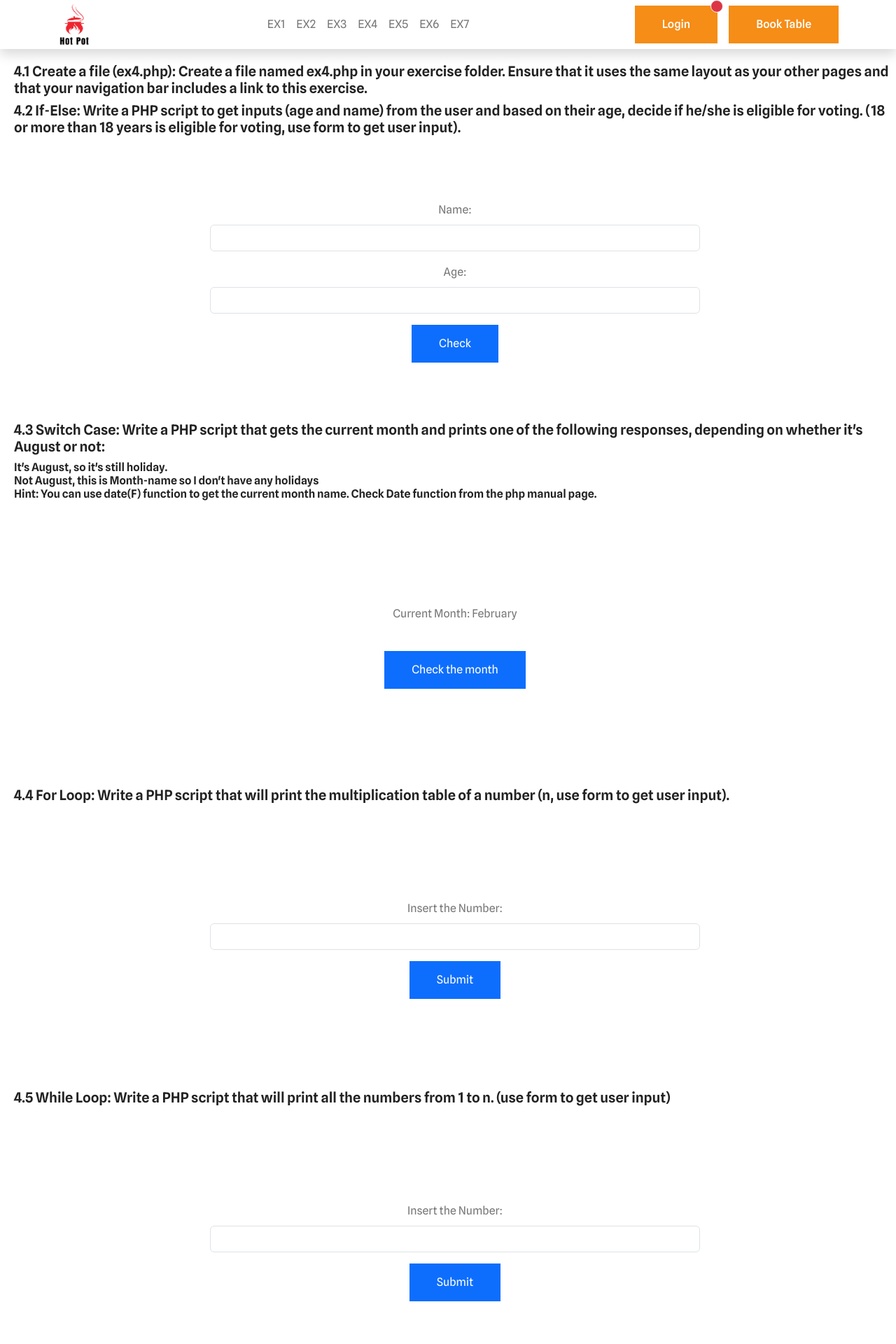
After one commit to akilamadhufin/src, a PHP site: page /rpamp_tasks/ex4.php in a window 1280 px wide. The commit adds this page. Shown: the top 1920 px of the page at 70% size. Run offline with PHP 8.4, Linux system fonts and the light colour scheme; some libraries are stand-ins or nearby versions.

Commit message:
ex3 and ex4 completed

```diff
--- a/rpamp_tasks/ex2.php
+++ b/rpamp_tasks/ex2.php
@@ -1,11 +1,12 @@
 <?php
-$title="EX2" ;
+$title="Exercise 2: Create universal header, footer, or sidebar" ;
 include 'header.php' ;?>
 
-
+<div style="padding: 20px;">
 
 <h3> This is ex2</h3>
 
 <P>Lorem ipsum, dolor sit amet consectetur adipisicing elit. Quae, commodi doloribus sunt, ad est vitae delectus itaque iusto repellat maiores sint tempore architecto minima minus tenetur! Dolor voluptas iste architecto.</p>
 
+</div>
 <?php include 'footer.php' ; ?>
--- /dev/null
+++ b/rpamp_tasks/ex4.php
@@ -0,0 +1,131 @@
+<?php
+    $title = "Exercise 4:  Control flow and loops" ;
+include 'header.php'; ?>
+
+<div style="padding-left: 20px; padding-top: 20px; padding-bottom: 20px">
+
+<h5>4.1 Create a file (ex4.php): Create a file named ex4.php in your exercise folder. Ensure that it uses the same layout as your other pages and that your navigation bar includes a link to this exercise.</h5>
+
+<h5>4.2 If-Else: Write a PHP script to get inputs (age and name) from the user and based on their age, decide if he/she is eligible for voting. (18 or more than 18 years is eligible for voting, use form to get user input).</h5>
+<div class="container d-flex justify-content-center align-items-center" style="min-height: 50vh;">
+<form name="vote_eligibility" method="post" action="<?php echo htmlspecialchars($_SERVER["PHP_SELF"]); ?>" class="text-center">
+        <div class="mb-3">
+            <label for="name" class="form-label">Name:</label>
+            <input type="text" class="form-control" name="name" required style="width: 700px;">
+        </div>
+
+        <div class="mb-3">
+            <label for="age" class="form-label">Age:</label>
+            <input type="text" class="form-control" name="age" required style="width: 700px;">
+        </div>
+
+        <button type="submit" class="btn btn-primary">Check</button>
+    </form>
+</div>
+
+<?php
+if ($_SERVER["REQUEST_METHOD"] == "POST" && isset($_POST["name"]) && isset($_POST["age"])) {
+    $name = isset($_POST["name"]) ? $_POST["name"] : "";
+    $age = isset($_POST["age"]) ? $_POST["age"] : "";
+
+    if (!is_numeric($age)) {
+        echo "<h3>Hello $name, age should be a valid number.</h3>";
+    } elseif ($age >= 18) {
+        echo "<h3>Hello $name, You are eligible for voting.</h3>";
+    } elseif ($age < 18) {
+        echo "<h3>Hello $name, You are not eligible for voting.</h3>";
+    } else {
+        echo "<h3>Hello $name, age or name is invalid.</h3>";
+    }
+}
+?>
+<h5>4.3 Switch Case: Write a PHP script that gets the current month and prints one of the following responses, depending on whether it's August or not:</h5>
+<H6>It's August, so it's still holiday.<br>
+Not August, this is Month-name so I don't have any holidays<br>
+Hint: You can use date(F) function to get the current month name. Check Date function from the php manual page.</h6></h5>
+<div class="container d-flex justify-content-center align-items-center" style="min-height: 50vh;">
+<form name="month" method="post" action="<?php echo htmlspecialchars($_SERVER["PHP_SELF"]); ?>" class="text-center">
+        <div class="mb-3">
+            <label for="month" class="form-label">
+                <?php
+                $month = date("F");
+                echo "<p>Current Month: $month</p>";
+                ?>
+                </label>
+        </div>
+        <button type="submit" class="btn btn-primary">Check the month</button>
+    </form>
+</div>
+<?php
+if ($_SERVER["REQUEST_METHOD"] == "POST"){
+    $month = date("F");
+
+    switch ($month) {
+        case "August":
+            echo "<h3>It's August, so it's still a holiday.</h3>";
+            break;
+        default:
+            echo "<h3>Not August, this is $month, so I don't have any holidays.</h3>";
+    }
+}
+?>
+<h5>4.4 For Loop: Write a PHP script that will print the multiplication table of a number (n, use form to get user input).</h5>
+<div class="container d-flex justify-content-center align-items-center" style="min-height: 50vh;">
+<form name="multiplicationTable" method="post" action="<?php echo htmlspecialchars($_SERVER["PHP_SELF"]); ?>" class="text-center">
+        <div class="mb-3">
+            <label for="number1" class="form-label">Insert the Number:</label>
+            <input type="text" class="form-control" name="number1" required style="width: 700px;">
+        </div>
+       <button type="submit" class="btn btn-primary">Submit</button>
+    </form>
+</div>
+<?php
+if ($_SERVER["REQUEST_METHOD"] == "POST" && isset($_POST["number1"])) {
+    $number1 = isset($_POST["number1"]) ? $_POST["number1"] : "";
+
+    for($i=0; $i<=$number1; $i++){
+        echo "$i * $number1 = " . $i * $number1 . "<br>";
+
+    }
+}
+?>
+<h5>4.5 While Loop: Write a PHP script that will print all the numbers from 1 to n. (use form to get user input)</h5>
+<div class="container d-flex justify-content-center align-items-center" style="min-height: 50vh;">
+<form name="numberPrint" method="post" action="<?php echo htmlspecialchars($_SERVER["PHP_SELF"]); ?>" class="text-center">
+        <div class="mb-3">
+            <label for="number2" class="form-label">Insert the Number:</label>
+            <input type="text" class="form-control" name="number2" required style="width: 700px;">
+        </div>
+       <button type="submit" class="btn btn-primary">Submit</button>
+    </form>
+</div>
+<?php
+if ($_SERVER["REQUEST_METHOD"] == "POST" && isset($_POST["number2"])) {
+    $number2 = isset($_POST["number2"]) ? $_POST["number2"] : "";
+    $i=1;
+    while($i<=$number2){
+        echo "number is " .$i . "<br>";
+        $i++;
+    }
+}
+?>
+<h5>4.6 Foreach Loop: Write a PHP script that will print all the elements of an array. $myarray=("HTML", "CSS", "PHP", "JavaScript").</h5>
+<div class="container d-flex justify-content-center align-items-center" style="min-height: 50vh;">
+<form name="printArray" method="post" action="<?php echo htmlspecialchars($_SERVER["PHP_SELF"]); ?>" class="text-center">
+        <div class="mb-3">
+       <button type="submit" class="btn btn-primary">Print</button>
+</form>
+        </div>
+</div>
+
+<?php
+if ($_SERVER["REQUEST_METHOD"] == "POST"){
+    $myarray=array("HTML", "CSS", "PHP", "JavaScript");
+    foreach($myarray as $value){
+    echo  $value."<br />";
+    }
+}
+?>
+</div>
+
+<?php include 'footer.php' ; ?>
--- a/rpamp_tasks/footer.php
+++ b/rpamp_tasks/footer.php
@@ -1,3 +1,4 @@
+
 <section id="footer" class="bg-cover">
         <div class="footer-top gy-5">
           <div class="container">
@@ -33,7 +34,14 @@
           <div class="container">
             <div class="row justify-content-between gy-3">
               <div class="col-auto">
-                <div class="mb-0">&copy; All Rights Reserved. 24/01/2024</div>
+                <div class="mb-0">&copy; All Rights Reserved.</div>
+              </div>
+              <div class="col-auto">
+              <?php
+                    $file_path = $_SERVER['DOCUMENT_ROOT'] . $_SERVER['PHP_SELF'];
+                    $file_name = basename($file_path);
+                    echo '<div class="mb-0">' . $file_name . ' file was last modified: ' . date("l, F j, Y h:i:s A", filemtime($file_path)) . '</div>';
+              ?>
               </div>
               <div class="col-auto">
                 <div class="mb-0">Designed By: Team 17</div>
--- a/rpamp_tasks/header.php
+++ b/rpamp_tasks/header.php
@@ -30,19 +30,19 @@
                 <a class="nav-link active"  href="ex2.php">EX2</a>
               </li>
               <li class="nav-item">
-                <a class="nav-link active"  href="#menu">Menu</a>
+                <a class="nav-link active"  href="ex3.php">EX3</a>
               </li>
               <li class="nav-item">
-                <a class="nav-link active"  href="#services">Services</a>
+                <a class="nav-link active"  href="ex4.php">EX4</a>
               </li>
               <li class="nav-item">
-                <a class="nav-link active"  href="#alumni">Alumni</a>
+                <a class="nav-link active"  href="#alumni">EX5</a>
               </li>
               <li class="nav-item">
-                <a class="nav-link active"  href="#reviews">Reviews</a>
+                <a class="nav-link active"  href="#reviews">EX6</a>
               </li>
               <li class="nav-item">
-                <a class="nav-link active"  href="#footer">Contact us</a>
+                <a class="nav-link active"  href="#footer">EX7</a>
               </li>
 
             </ul>
```
Also changed, not shown: other parts of rpamp_tasks/header.php (+0 -47 lines), rpamp_tasks/ex1.php (+8 -7 lines), rpamp_tasks/ex3.php (added, +87 -0 lines), rpamp_tasks/process1.php (added, +16 -0 lines).
